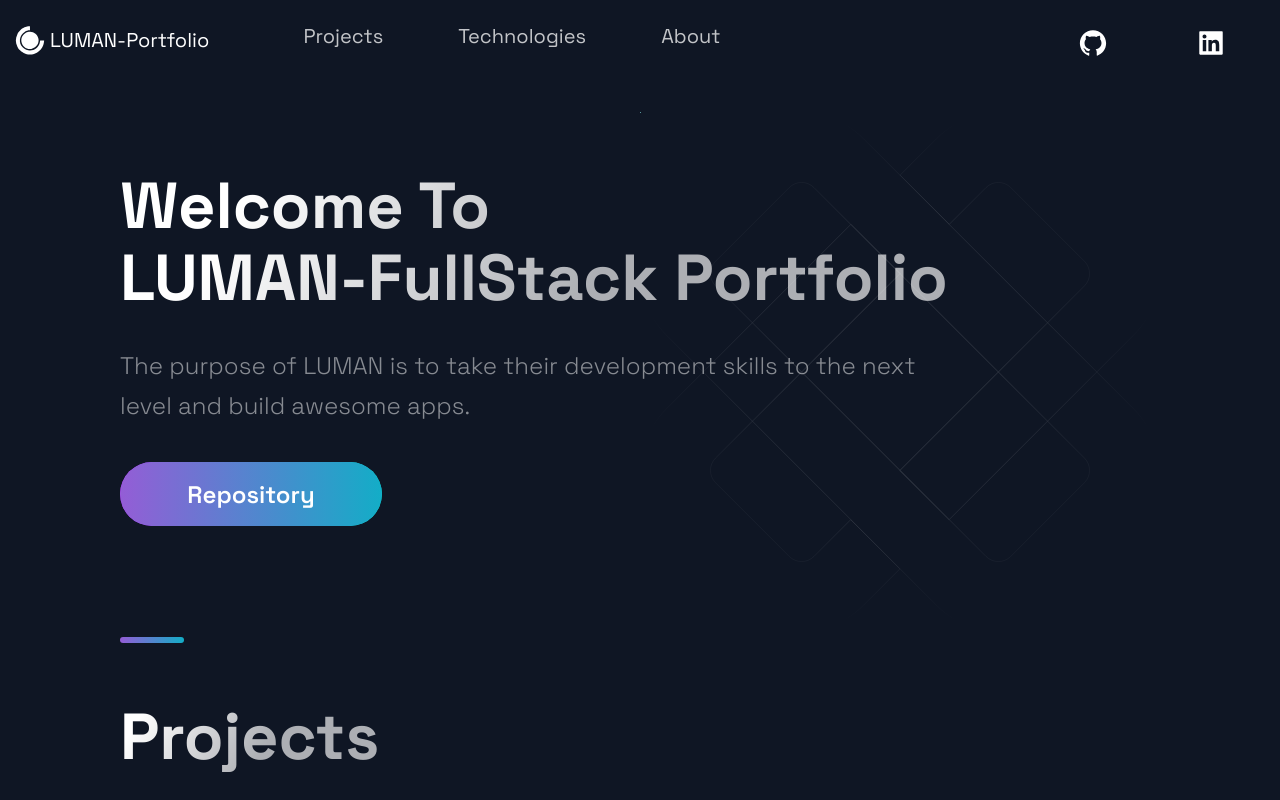
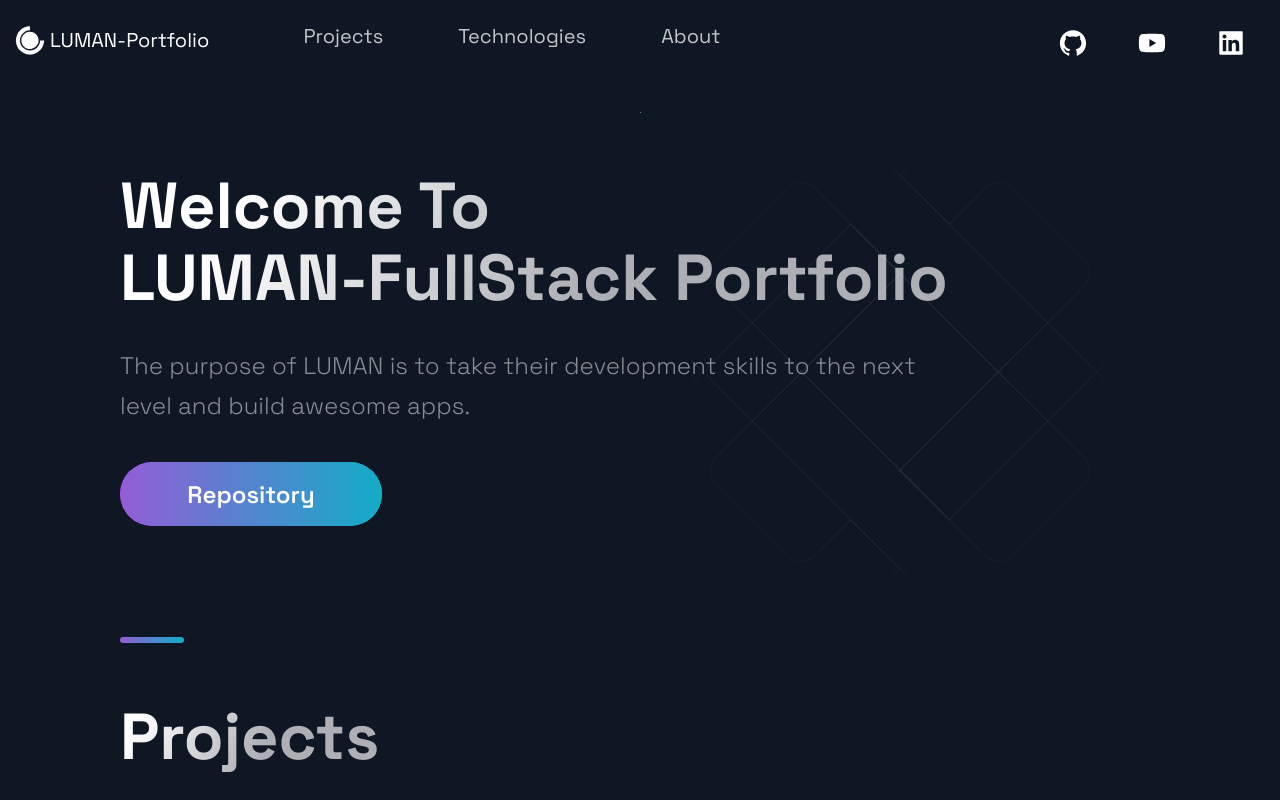
Before and after one commit to xLuisManrique/LUMAN-PORTFOLIO, a Next.js app: page / in a window 1280 px wide. Shown: the top 800 px of the page. Built offline with nearby package versions, Linux system fonts and the light colour scheme.

Commit message:
Update Header.js
Add icon youtube

```diff
--- a/src/components/Header/Header.js
+++ b/src/components/Header/Header.js
@@ -36,6 +36,9 @@ const Header = () =>  (
           <SocialIcons href="https://github.com/xluismanrique">
             <AiFillGithub size="3rem" />
           </SocialIcons>
+          <SocialIcons href="https://www.youtube.com/@Soyluismanrique">
+            <AiFillYoutube size="3rem" />
+          </SocialIcons>
           <SocialIcons href="https://www.linkedin.com/in/soyluismanrique/">
             <AiFillLinkedin size="3rem"/>
           </SocialIcons>
```
